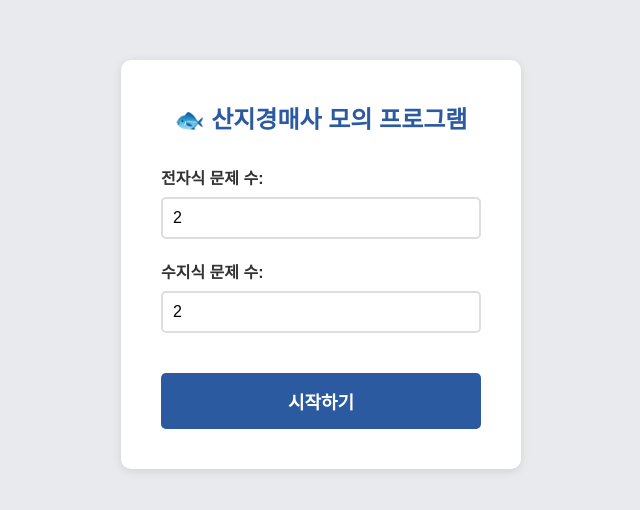
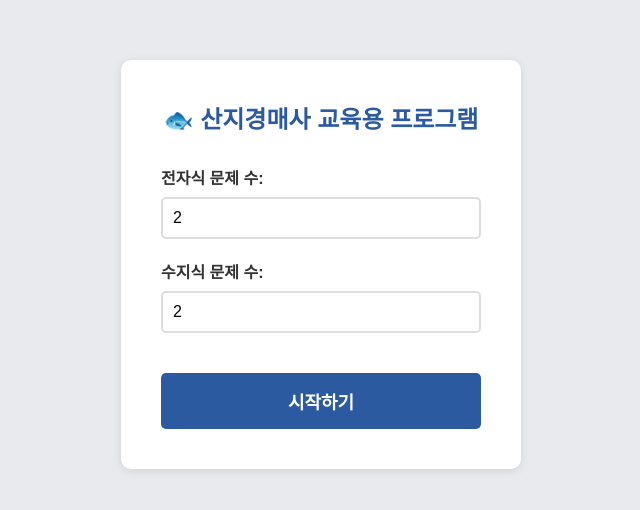
Before and after one commit to koreaken01/koreaken01.github.io, a plain HTML site: page index.html in a window 1280 px wide. Shown: the part 136-646 px from the top of the page, without its empty margins (319-959 px from the left). Drawn offline with Linux system fonts and the light colour scheme; files whose address does not match are found by name.

Commit message:
change text

```diff
--- a/index.html
+++ b/index.html
@@ -4,7 +4,7 @@
     <meta charset="UTF-8">
     <meta http-equiv="Content-Type" content="text/html; charset=UTF-8">
     <meta name="viewport" content="width=device-width, initial-scale=1.0">
-    <title>산지경매사 모의 프로그램</title>
+    <title>산지경매사 교육용 프로그램</title>
 
     <!-- 외부 CSS 파일 -->
     <link rel="stylesheet" href="css/styles.css">
@@ -14,7 +14,7 @@
     <!-- 초기 설정 화면 -->
     <!-- ============================================= -->
     <div class="setup-container" id="setupScreen">
-        <h1>🐟 산지경매사 모의 프로그램</h1>
+        <h1>🐟 산지경매사 교육용 프로그램</h1>
         <div class="input-group">
             <label for="electronicCount">전자식 문제 수:</label>
             <input type="number" id="electronicCount" min="1" max="20" value="2">
--- a/js/app.js
+++ b/js/app.js
@@ -1,5 +1,5 @@
 /**
- * 산지경매사 모의 프로그램 - 메인 애플리케이션
+ * 산지경매사 교육용 프로그램 - 메인 애플리케이션
  * 시뮬레이션 로직 및 게임 상태 관리
  */
 
--- a/js/data.js
+++ b/js/data.js
@@ -1,5 +1,5 @@
 /**
- * 산지경매사 모의 프로그램 - 데이터 모듈
+ * 산지경매사 교육용 프로그램 - 데이터 모듈
  * CSV 파일 로드 및 품목 데이터 관리
  */
 
--- a/js/ui.js
+++ b/js/ui.js
@@ -1,5 +1,5 @@
 /**
- * 산지경매사 모의 프로그램 - UI 컴포넌트 모듈
+ * 산지경매사 교육용 프로그램 - UI 컴포넌트 모듈
  * UI 업데이트 및 DOM 조작 관리
  */
 
```
Also changed, not shown: 1 other file.
